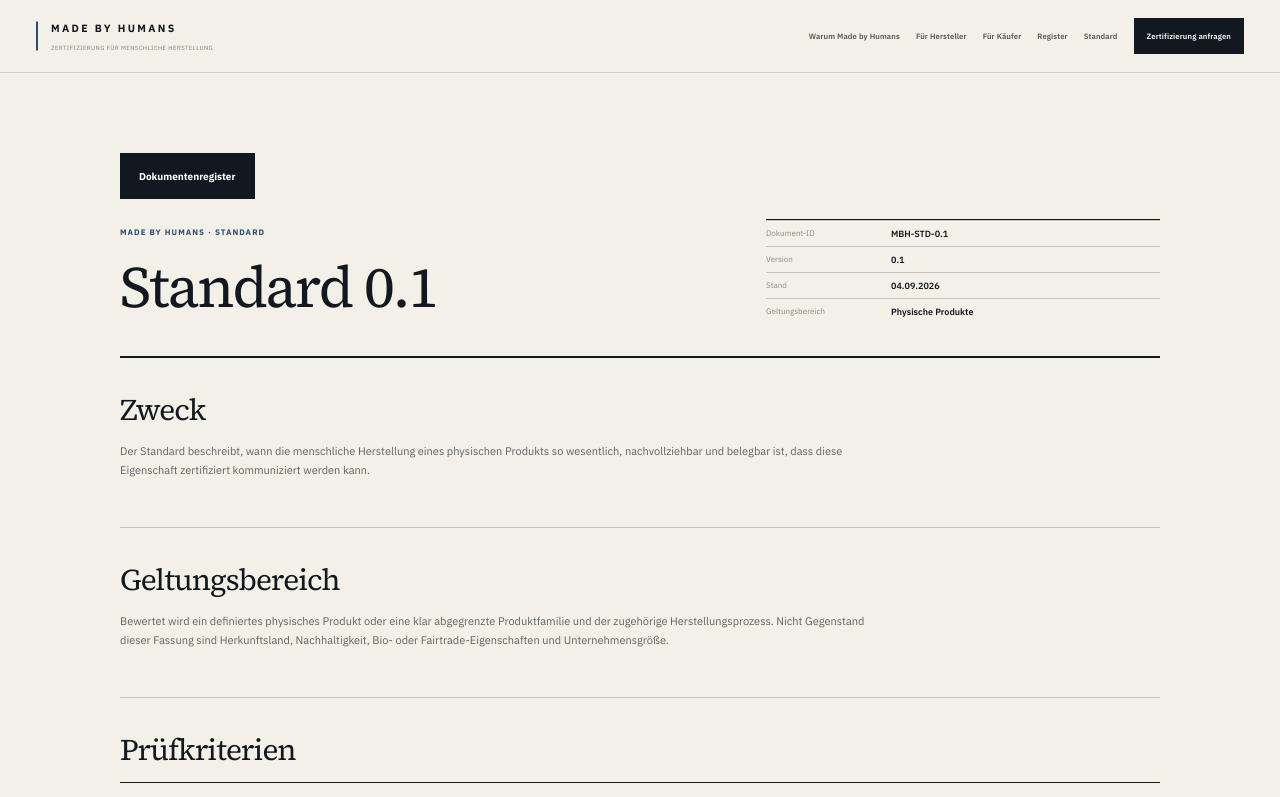
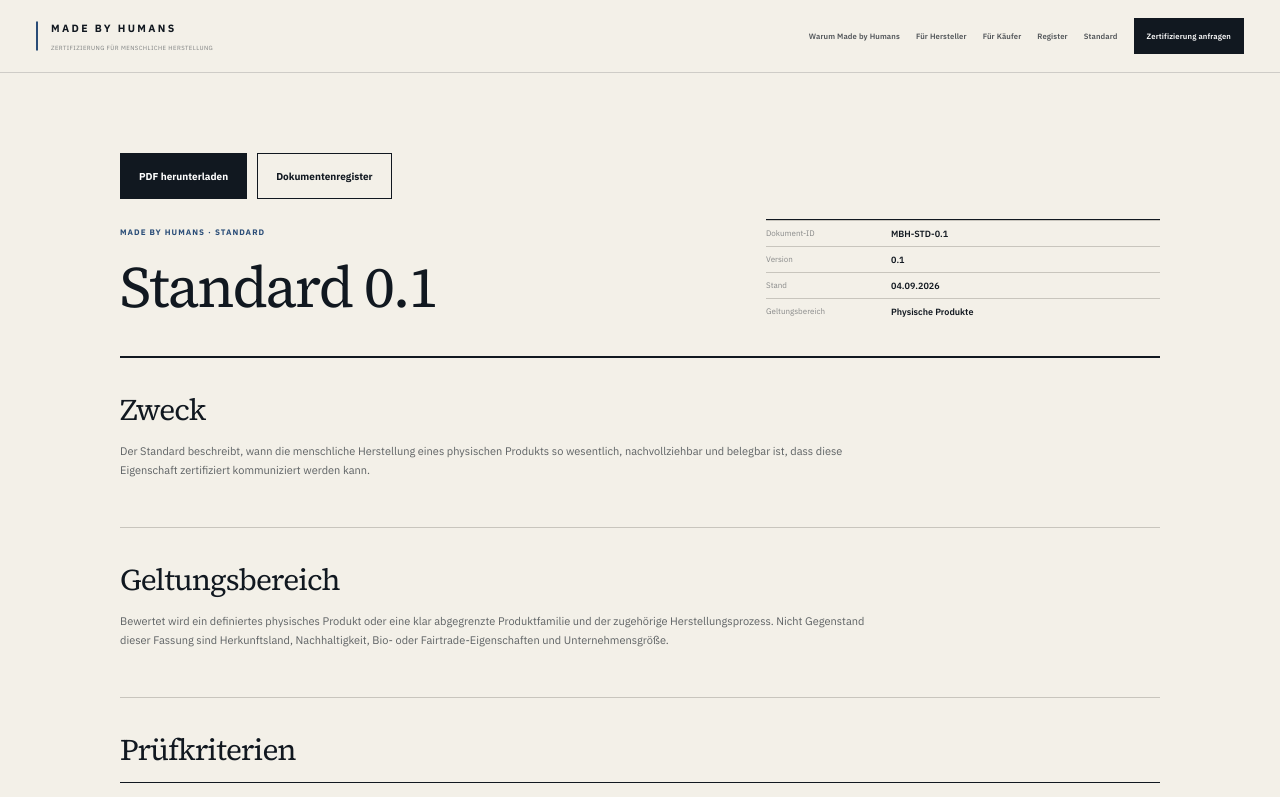
Before and after one commit to dennis-glaser-coder/human-certification-web, a Next.js app: page /dokumente/standard-0-1 in a window 1280 px wide. Shown: the top 797 px of the page. Built offline with nearby package versions, Linux system fonts and the light colour scheme.

Commit message:
Restore generated Standard PDF download

```diff
--- a/src/app/dokumente/standard-0-1/page.js
+++ b/src/app/dokumente/standard-0-1/page.js
@@ -19,13 +19,16 @@ const criteria = [
 ];
 
 export default function StandardDocumentPage() {
+  const assetBase = process.env.GITHUB_PAGES === 'true' ? '/human-certification-web' : '';
+
   return (
     <main className="standardDocumentPage">
       <SiteHeader />
 
       <article className="shell standardDocument">
         <div className="controlledDocumentActions">
-          <Link className="button primary" href="/dokumente">Dokumentenregister</Link>
+          <a className="button primary" href={assetBase + '/documents/made-by-humans-standard-0-1.pdf'}>PDF herunterladen</a>
+          <Link className="button secondary" href="/dokumente">Dokumentenregister</Link>
         </div>
 
         <header className="standardDocumentHeader">
```
